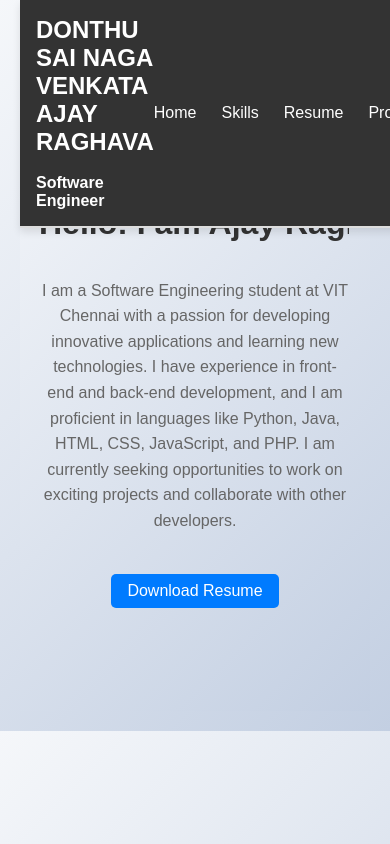
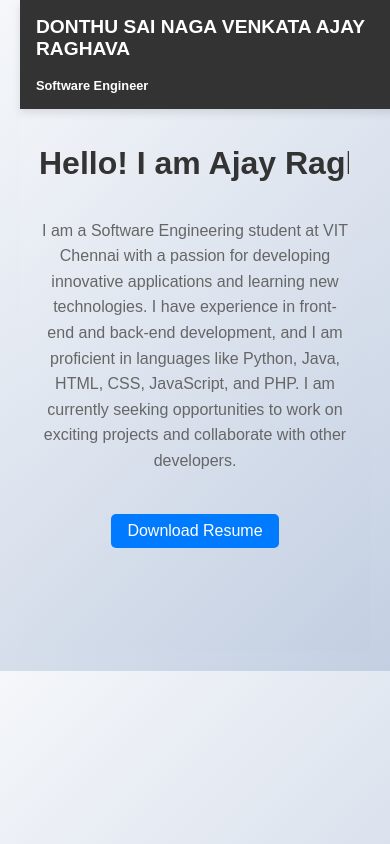
Before and after one commit to AJAY-RAGHAVA/Portfolio, a React (Create React App) app: page / in a window 390 px wide. Built offline with nearby package versions, Linux system fonts and the light colour scheme.

Commit message:
Update Navbar.css

```diff
--- a/src/components/Navbar.css
+++ b/src/components/Navbar.css
@@ -1,18 +1,14 @@
 .navbar {
   position: fixed;
   top: 0;
-    width: 95%;
-    background-color: #fff;
-    border-bottom: 2px solid #333;
+  width: 100%;
+  background-color: #333;
   padding: 10px 20px;
   display: flex;
   justify-content: space-between;
   align-items: center;
   z-index: 1000;
   box-shadow: 0 4px 8px rgba(0, 0, 0, 0.1);
-    background: rgba(255, 255, 255, 0.8);
-    border-bottom: 2px solid #ddd;
-    backdrop-filter: blur(10px);
 }
 
 .navbar-left h1 {
@@ -50,6 +46,49 @@
   color: #007BFF;
 }
 
-  body {
-    padding-top: 60px; /* Adjust based on the height of the navbar */
+.navbar-toggle {
+  display: none;
+  font-size: 1.5em;
+  color: #ffffff;
+  cursor: pointer;
+  background: none;
+  border: none;
+  padding: 5px;
 }
+
+@media (max-width: 600px) {
+  .navbar {
+    flex-direction: column;
+    padding: 10px;
+  }
+
+  .navbar-left h1 {
+    font-size: 1.2em;
+  }
+
+  .navbar-left h3 {
+    font-size: 0.8em;
+  }
+
+  .navbar-right .navbar-menu {
+    display: none;
+    flex-direction: column;
+    align-items: center;
+  }
+
+  .navbar-right.active .navbar-menu {
+    display: flex;
+  }
+
+  .navbar-toggle {
+    display: block;
+  }
+
+  .navbar-right .navbar-menu li {
+    margin: 5px 0;
+  }
+
+  .navbar-right .navbar-menu li a {
+    font-size: 1em;
+  }
+}
```
Lines whose indentation alone changed are shown as unchanged.
